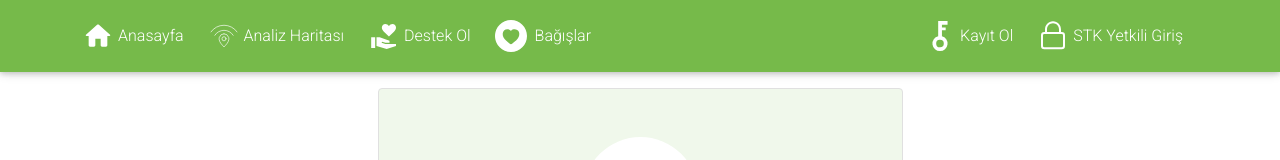
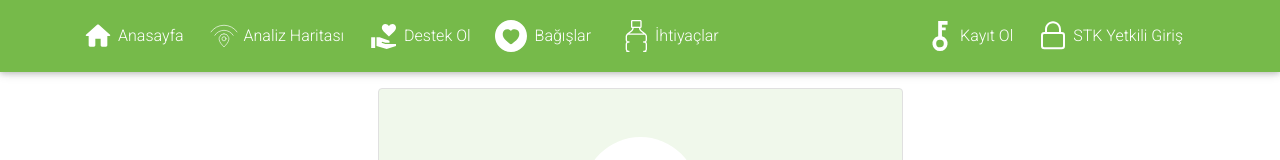
Before and after one commit to DepoZinciri/DepoZinciri, a React (Create React App) app in the folder expressjs/public-ra/: page / in a window 1280 px wide. Shown: the top 160 px of the page. Built offline with nearby package versions, Linux system fonts and the light colour scheme; no server answers.

Commit message:
Needs are added to the not logged users

```diff
--- a/expressjs/public-ra/src/components/Navigation.js
+++ b/expressjs/public-ra/src/components/Navigation.js
@@ -117,6 +117,34 @@ function Navigation() {
               Bağışlar
             </Link>
           </Nav.Link>
+          <Nav.Link className="nav-item p-1">
+          <Link
+              to="/confirmed_needs"
+              className="nav-link d-inline-flex flex-row align-items-center"
+          >
+              <svg
+                  xmlns="http://www.w3.org/2000/svg"
+                  className="mr-2"
+                  width="2em"
+                  height="2em"
+                  viewBox="0 0 24 24"
+              >
+              <path class="feather_een" d="M24,12.442c0-0.911-0.414-1.773-1.126-2.343L19.751,7.6C19.276,7.221,19,6.646,19,6.039V6
+              	c0.552,0,1-0.448,1-1V1c0-0.552-0.448-1-1-1h-6c-0.552,0-1,0.448-1,1v4c0,0.552,0.448,1,1,1v0.039c0,0.608-0.276,1.182-0.751,1.562
+              	l-3.123,2.499C8.414,10.669,8,11.53,8,12.442V15c0,0.601,0.27,1.133,0.69,1.5C8.27,16.867,8,17.399,8,18v4
+              	c0,0.601,0.27,1.133,0.69,1.5C8.27,23.867,8,24.399,8,25v4c0,1.657,1.343,3,3,3h10c1.657,0,3-1.343,3-3v-4
+              	c0-0.601-0.27-1.133-0.69-1.5C23.73,23.133,24,22.601,24,22v-4c0-0.601-0.27-1.133-0.69-1.5C23.73,16.133,24,15.601,24,15V12.442z
+              	 M13,1h6v4h-6V1z M12.874,8.381C13.586,7.812,14,6.95,14,6.039V6h4v0.039c0,0.911,0.414,1.773,1.126,2.343l2.147,1.718H10.727
+              	L12.874,8.381z M23,15c0,0.552-0.448,1-1,1h-0.5c-0.276,0-0.5,0.224-0.5,0.5c0,0.276,0.224,0.5,0.5,0.5H22c0.552,0,1,0.448,1,1v4
+              	c0,0.552-0.448,1-1,1h-0.5c-0.276,0-0.5,0.224-0.5,0.5c0,0.276,0.224,0.5,0.5,0.5H22c0.552,0,1,0.448,1,1v4c0,1.105-0.895,2-2,2H11
+              	c-1.105,0-2-0.895-2-2v-4c0-0.552,0.448-1,1-1h0.5c0.276,0,0.5-0.224,0.5-0.5c0-0.276-0.224-0.5-0.5-0.5H10c-0.552,0-1-0.448-1-1v-4
+              	c0-0.552,0.448-1,1-1h0.5c0.276,0,0.5-0.224,0.5-0.5c0-0.276-0.224-0.5-0.5-0.5H10c-0.552,0-1-0.448-1-1v-2.558
+              	c0-0.55,0.236-1.066,0.631-1.442h12.738C22.764,11.376,23,11.891,23,12.442V15z" fill="white"/>
+
+              </svg>{" "}
+              İhtiyaçlar
+          </Link>
+          </Nav.Link>
           <Nav.Link className="nav-item p-1 ml-auto res-button">
             <Link
               to="/signup"
```
